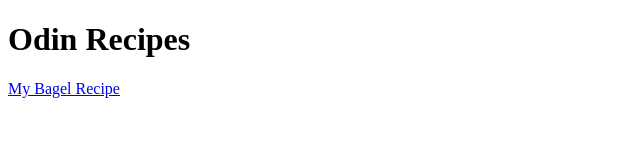
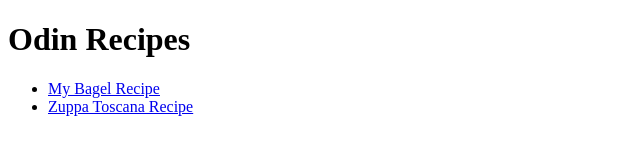
Before and after one commit to coffeecarbsandkilos/odin-recipes, a plain HTML site: page index.html in a window 1280 px wide. Shown: the whole page, without its empty margins (0-640 px from the left). Drawn offline with Linux system fonts and the light colour scheme.

```diff
--- a/index.html
+++ b/index.html
@@ -8,7 +8,11 @@
 <body>
     <h1>Odin Recipes</h1>
 
-    <a href="recipes/bagels.html">My Bagel Recipe</a>
+    <ul>
+        <li><a href="recipes/bagels.html">My Bagel Recipe</a></li>
+        <li><a href="recipes/zuppa-toscana.html">Zuppa Toscana Recipe</a></li>
+    </ul>
+
 
 </body>
 </html>
```
Also changed, not shown: images/Zuppa_Tosacana.jpg (added).
